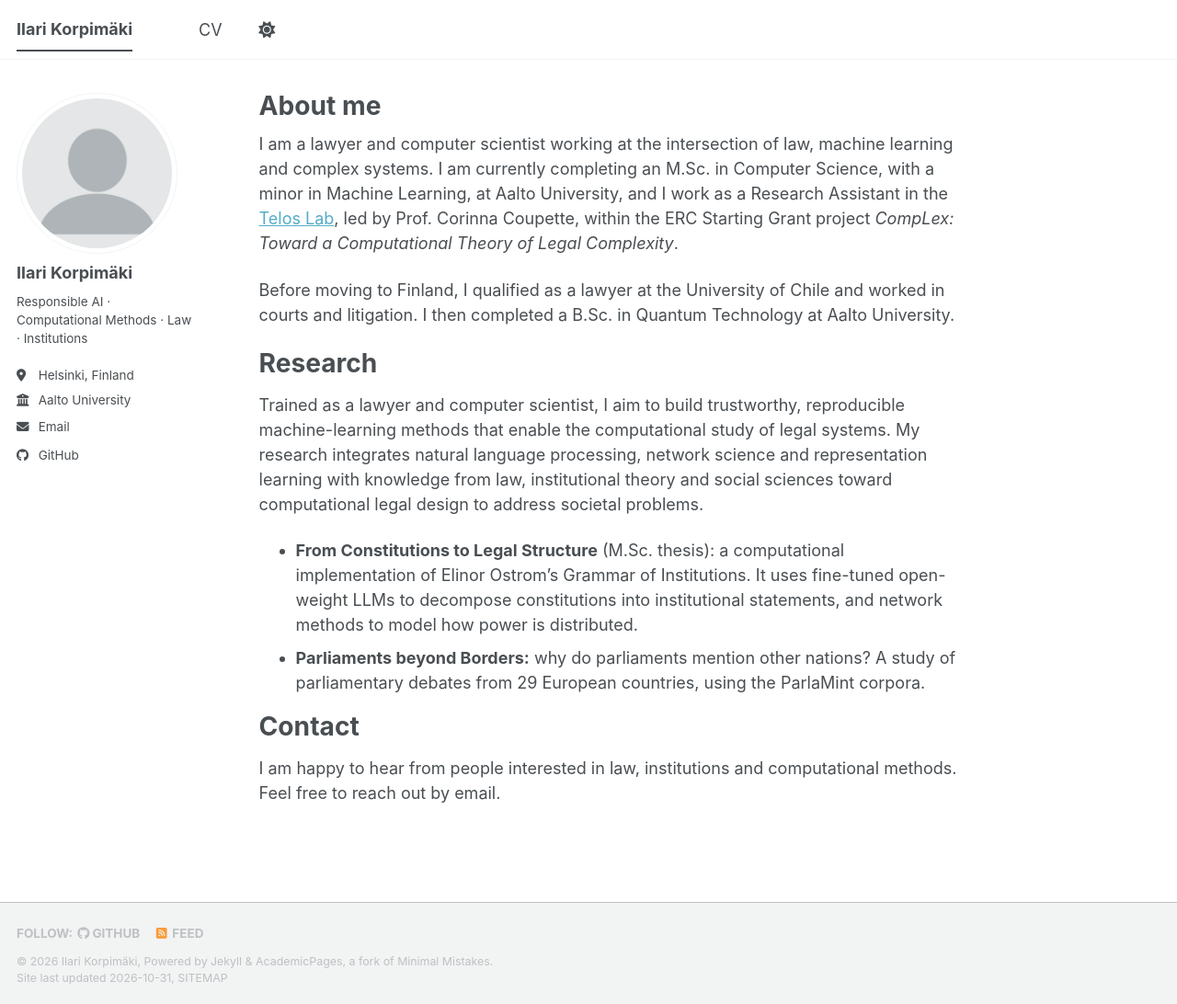
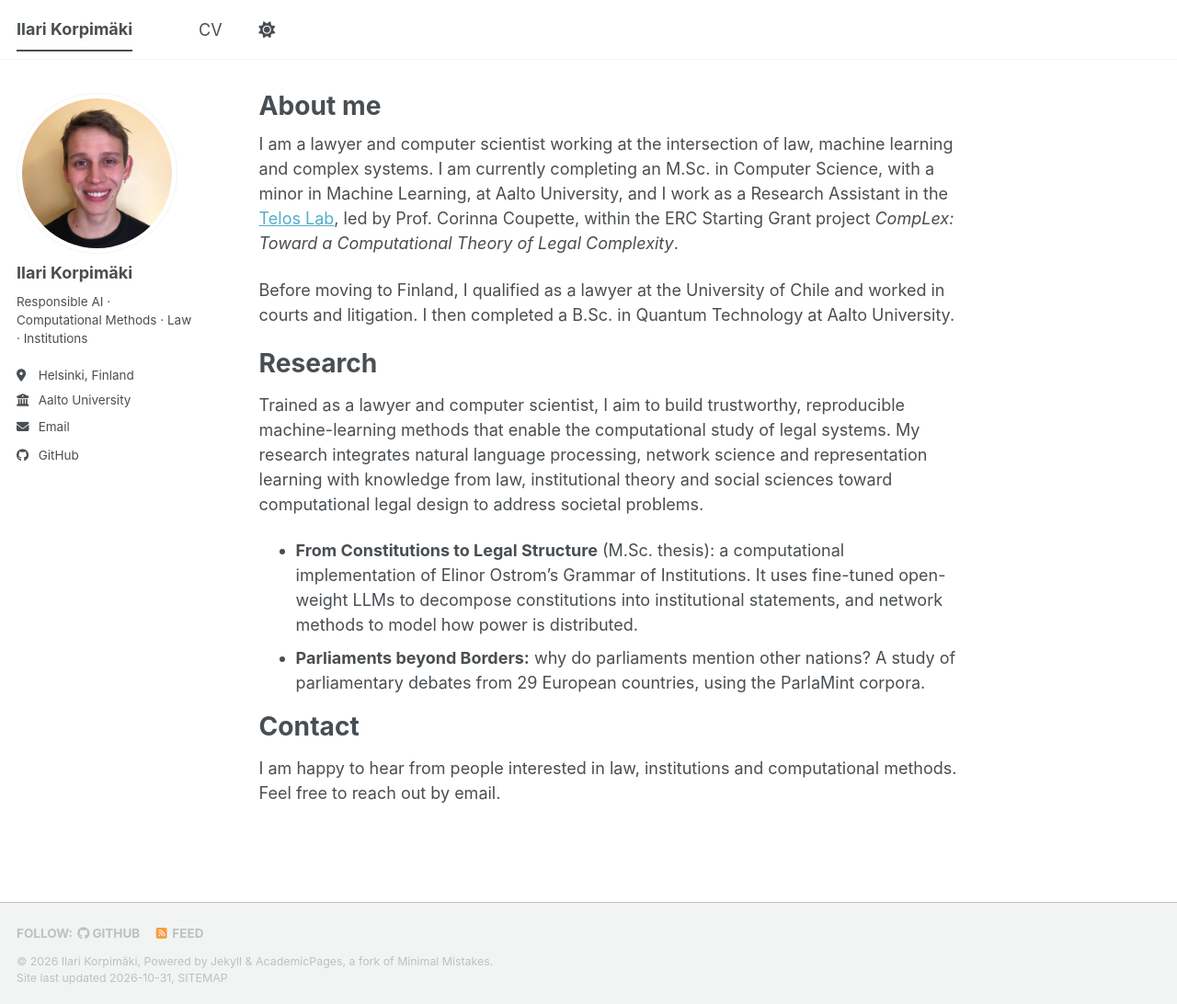
Before and after one commit to ilariflimmer/ilariflimmer.github.io, a Jekyll site: the page built from _pages/about.md, in a window 1280 px wide and 1092 px high. Shown: the whole window at 92% size. Built offline with Jekyll 4.4.1, drawn with Linux system fonts in a browser that asks for light colours; a script bundle is joined from its source files by our own code; a style sheet for code colours, icons or effects is not loaded.

Commit message:
profile photo

```diff
--- a/_config.yml
+++ b/_config.yml
@@ -23,7 +23,7 @@ repository               : "ilariflimmer/ilariflimmer.github.io"
 #               Additional customization can be done by editing /_includes/author-profile.html
 author:
   # Biographic information
-  avatar           : "profile.png"
+  avatar           : "ilari.jpeg"
   name             : "Ilari Korpimäki"
   pronouns         : # example: "she/her"
   bio              : "Responsible AI · Computational Methods · Law · Institutions"
```
Also changed, not shown: images/ilari.jpeg (added).
